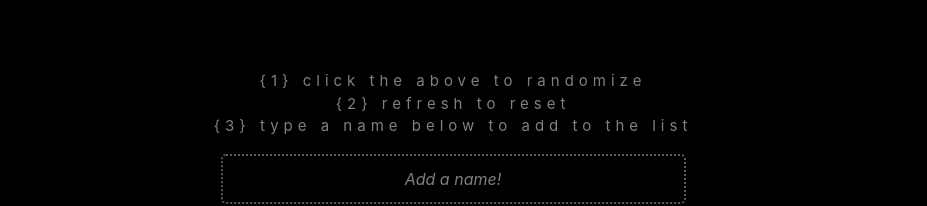
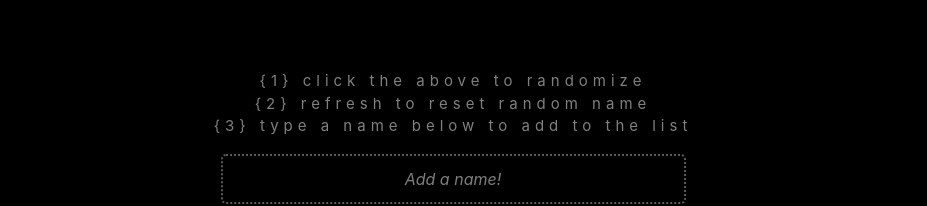
Before and after one commit to josephracca/MC11_RNGv2, a plain HTML site: page index.html in a window 1280 px wide. Shown: the part 682-888 px from the top of the page, without its empty margins (187-1114 px from the left). Drawn offline with nearby package versions, Linux system fonts and the light colour scheme.

Commit message:
final edits for upload

```diff
--- a/index.html
+++ b/index.html
@@ -55,7 +55,7 @@
          <div class="row pt-5">
              <div class="col">
                  <p style="opacity: 50%; text-align: center; color: white;">{1} click
-                     the above to randomize<br>{2} refresh to reset
+                     the above to randomize<br>{2} refresh to reset random name
                      <br>{3} type a name below to add to the list</p>
              </div>
          </div>
@@ -73,7 +73,6 @@
                  <p class="instruct noselect" id="justEntered"><em>Type in a name and hit enter to add it to the
                          list.</em></p>
              </div>
-
          </div>
 
 
@@ -90,8 +89,6 @@
          </div>
 
      </div>
-
-     <!-- YOU CAN ENTER YOUR OWN NAME HERE -->
 
 
 
```
